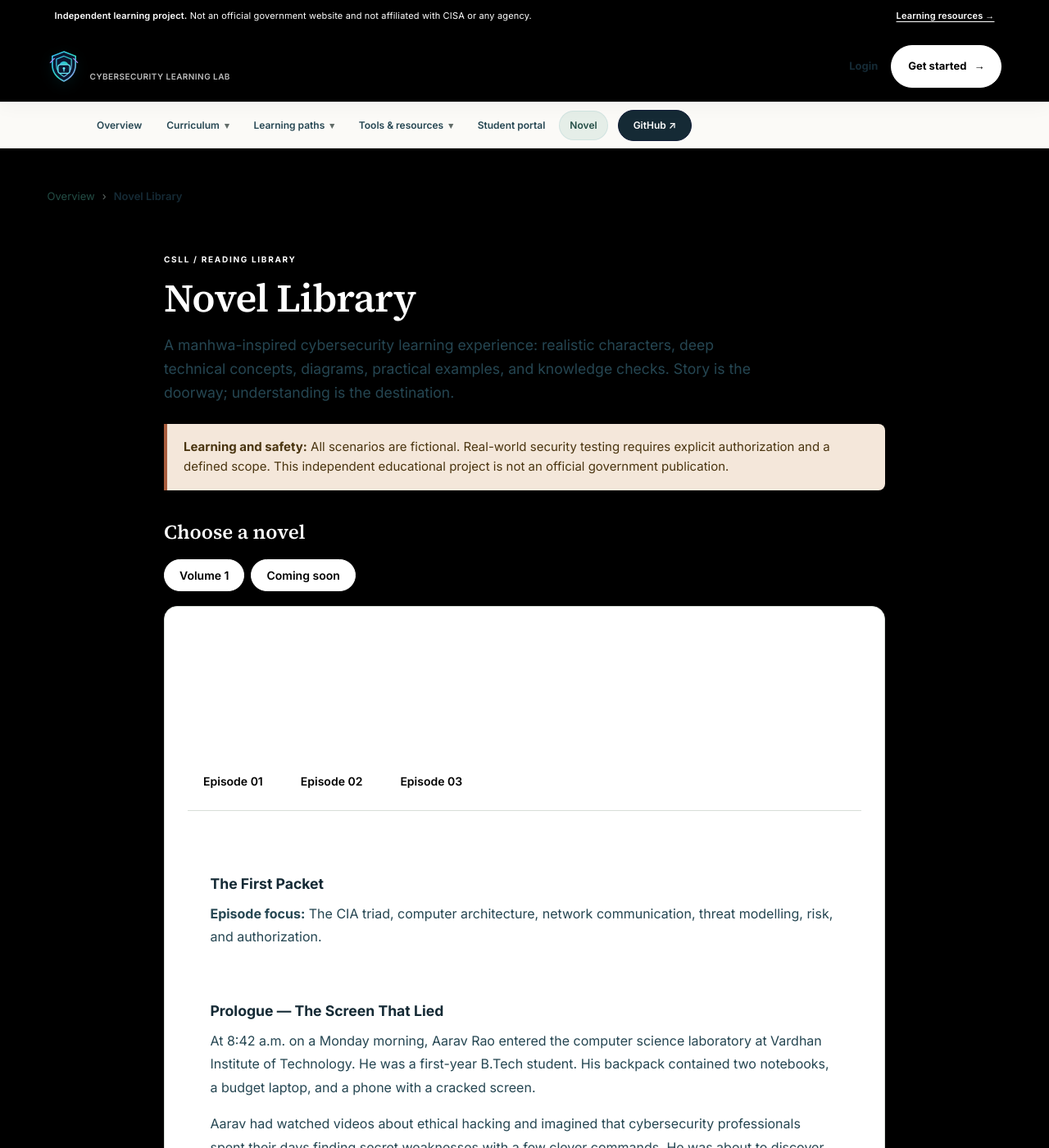
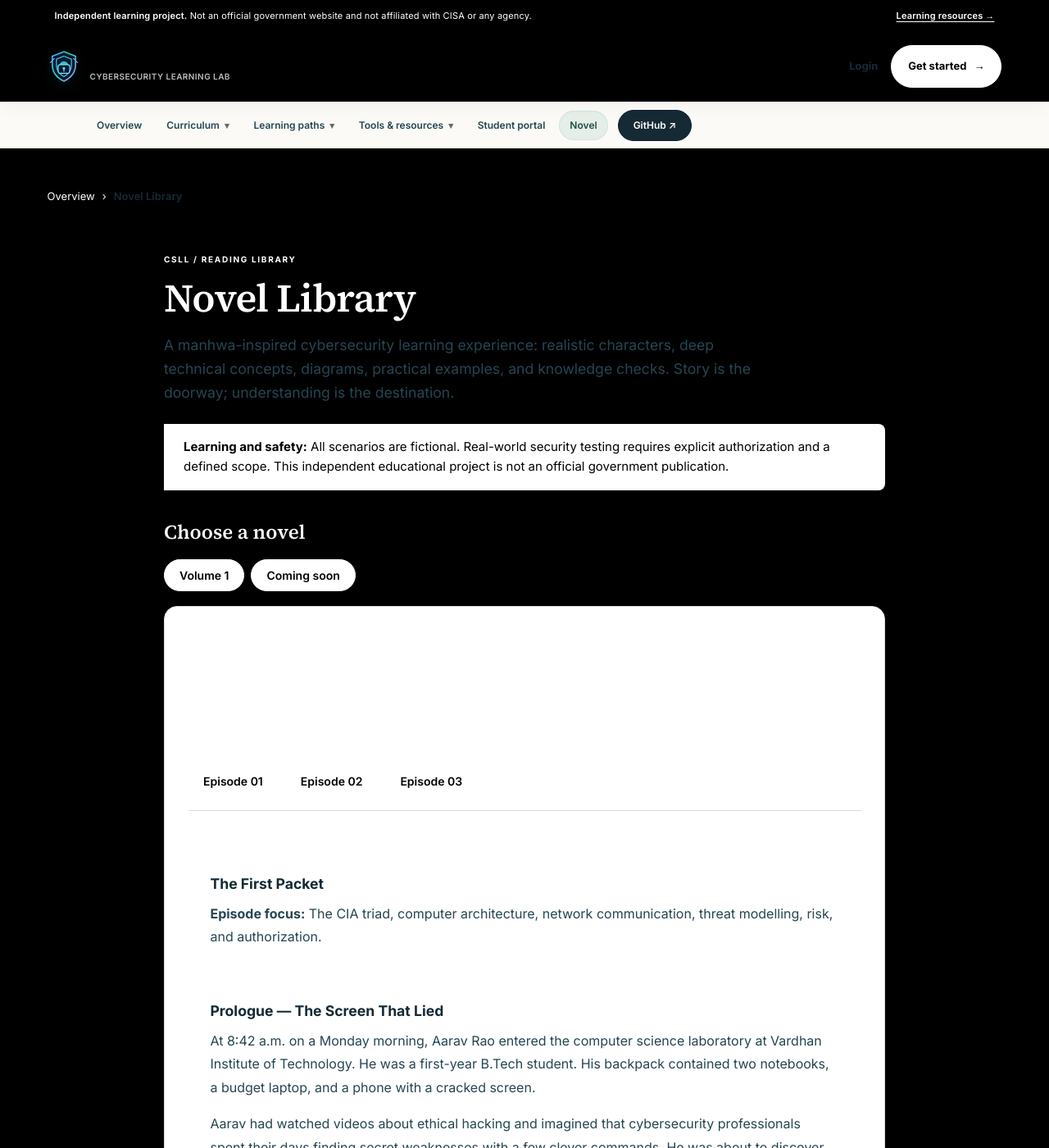
Before and after one commit to Learning-No/Cybersecurity-Learning-Lab, a Jekyll site: the page built from novels/index.html, in a window 1280 px wide and 1400 px high. Shown: the whole window at 82% size. Built offline with Jekyll 4.4.1, drawn with Linux system fonts in a browser that asks for light colours.

Commit message:
Fix contrast for secondary monochrome theme components

```diff
--- a/assets/css/executive.css
+++ b/assets/css/executive.css
@@ -1937,3 +1937,25 @@
 .phase-head { background: #fff !important; color: #000 !important; }
 .csll-footer p, .csll-footer a, .csll-footer h2, .footer-brand strong { color: #fff !important; }
 :focus-visible { outline: 2px solid #fff !important; outline-offset: 3px; }
+
+
+/* Monochrome contrast audit: cover secondary components and inner-page widgets */
+.panel, .panel.featured, .ethics, .nav-menu, .filter-chip, .filter-chip.active,
+.episode-placeholder, .episode-quiz, .episode-diagram, .novel-notice {
+  background: #fff !important;
+  color: #000 !important;
+  border-color: #fff !important;
+  box-shadow: none !important;
+}
+.panel :is(h1,h2,h3,h4,p,li,label,small,strong,span,a),
+.filter-chip, .filter-chip.active, .nav-menu a, .episode-placeholder,
+.episode-quiz :is(legend,label,p), .episode-diagram :is(p,span,small),
+.novel-notice { color: #000 !important; }
+.ethics { background: #000 !important; color: #fff !important; border: 1px solid #fff !important; }
+.ethics :is(h1,h2,h3,h4,p,li,a,span,strong,.eyebrow) { color: #fff !important; }
+.tag, .hub-icon, .week-num { background: #fff !important; color: #000 !important; border: 1px solid #000 !important; }
+.stages article h3, .stages article p, .lead, .hint, #empty-state, #tool-empty,
+.section-head > p, .breadcrumbs, .breadcrumbs a { color: #fff !important; }
+.kpis, .kpis > div { background: #fff !important; color: #000 !important; }
+.kpis :is(b,span) { color: #000 !important; }
+.kpis > div { border-color: #000 !important; }
```
